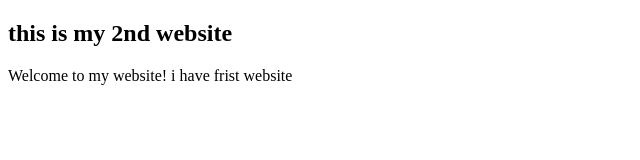
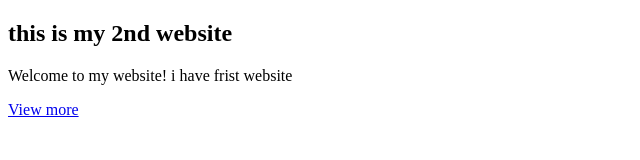
Before and after one commit to sidratularohi27-del/my-2nd-website, a plain HTML site: page index.html in a window 1280 px wide. Shown: the whole page, without its empty margins (0-640 px from the left). Drawn offline with Linux system fonts and the light colour scheme.

Commit message:
updated a tag

```diff
--- a/index.html
+++ b/index.html
@@ -9,7 +9,7 @@
     <section>
         <h1>this is my 2nd website </h1>
         <p>Welcome to my website! i have frist website</p>
-
+      <a href="fast.html">View more</a>
     </section>
 </body>
 </html>
```
